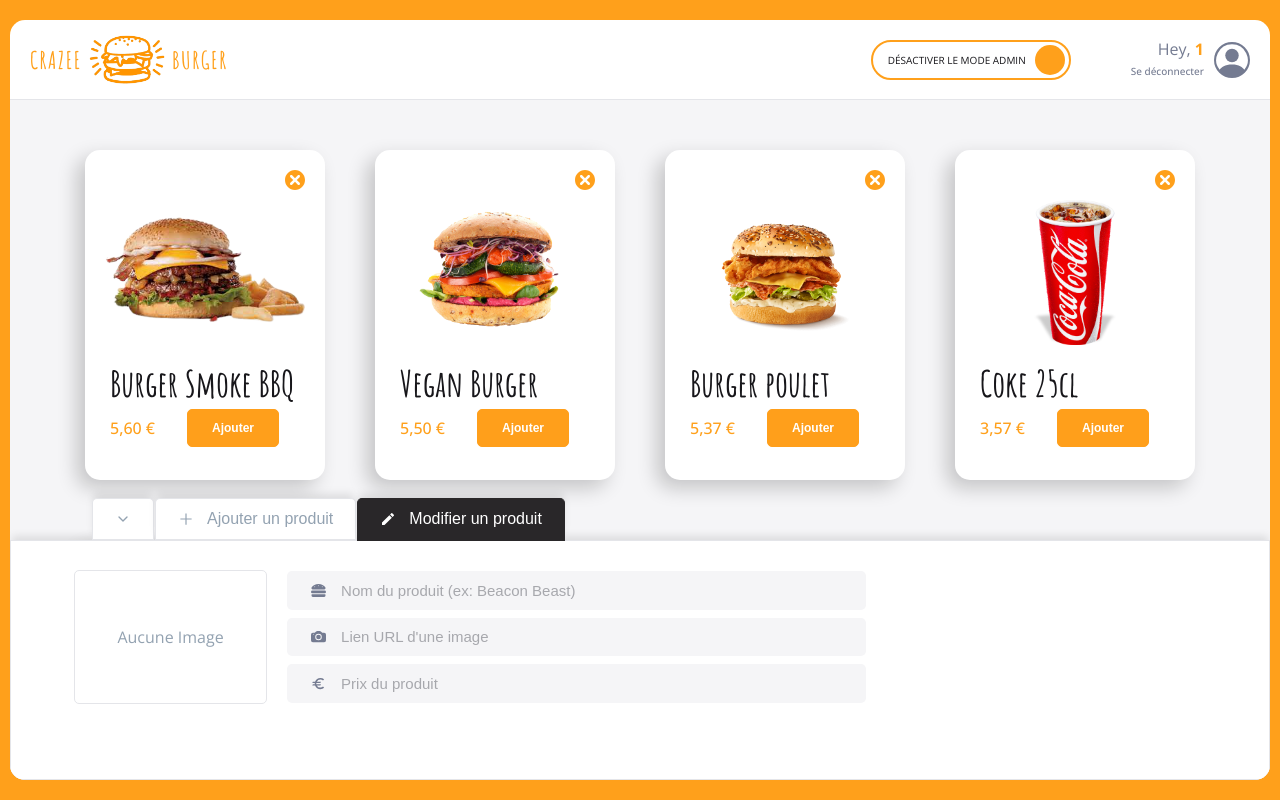
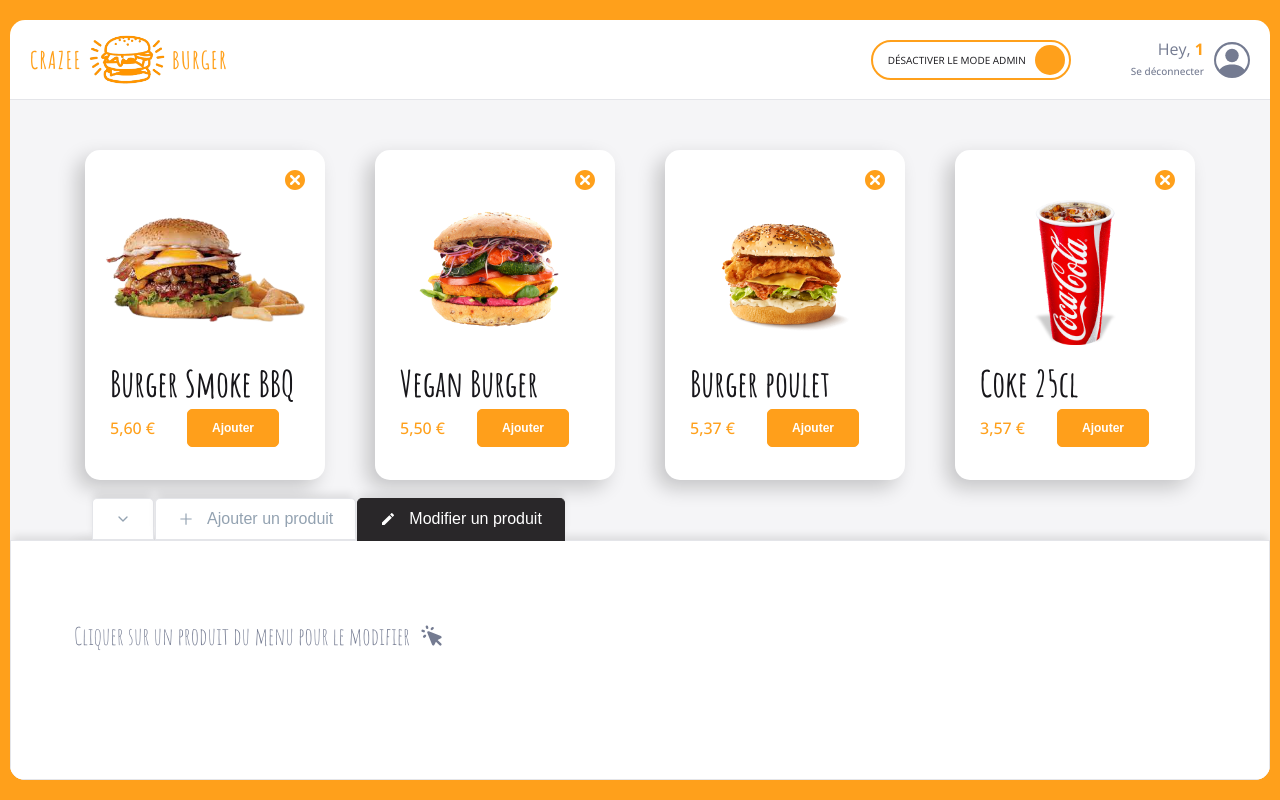
Before and after one commit to aldofwi/crazee-burger, a React (Vite) app: page /order/1 in a window 1280 px wide. Built offline with nearby package versions, Linux system fonts and the light colour scheme.

Commit message:
✨ F09 : ADMIN > EditForm > Focus on title  on Delete

```diff
--- a/src/components/pages/order/Main/Admin/AdminPanel/AdminPanel.jsx
+++ b/src/components/pages/order/Main/Admin/AdminPanel/AdminPanel.jsx
@@ -2,13 +2,15 @@ import { useContext } from "react";
 import { theme } from '/src/components/pages/theme'
 import styled from "styled-components"
 import OrderContext from "/src/context/OrderContext";
-import { tabsConfig, getTabSelected } from "../tabsConfig";
+import { getTabSelected, getTabsConfig } from "../tabsConfig";
+import { EMPTY_PRODUCT } from "../../../../../../enums/product";
 
 export default function AdminPanel() {
 
-  const { currentTabSelected } = useContext(OrderContext);
+  const { currentTabSelected, productSelected } = useContext(OrderContext);
 
-  const tabs = tabsConfig;
+  const hasAlreadyBeenClicked = productSelected !== EMPTY_PRODUCT;
+  const tabs = getTabsConfig(hasAlreadyBeenClicked);
   const tabSelected = getTabSelected(tabs, currentTabSelected);
 
   return (
--- a/src/components/pages/order/Main/Admin/AdminPanel/EditForm.jsx
+++ b/src/components/pages/order/Main/Admin/AdminPanel/EditForm.jsx
@@ -3,7 +3,6 @@ import TextInput from "../../../../../reusable-ui/TextInput";
 import { getInputTextsConfig } from "./inputTextConfig";
 import { useContext } from "react";
 import styled from "styled-components";
-import HintMessage from "./HintMessage";
 import ImagePreview from "./ImagePreview";
 
 export default function EditForm() {
--- a/src/components/pages/order/Main/Admin/AdminTabs.jsx
+++ b/src/components/pages/order/Main/Admin/AdminTabs.jsx
@@ -1,6 +1,6 @@
 import { useContext } from "react"
 import styled from "styled-components"
-import { tabsConfig } from "./tabsConfig"
+import { getTabsConfig } from "./tabsConfig"
 import Tab from "/src/components/reusable-ui/Tab"
 import { theme } from "/src/components/pages/theme"
 import OrderContext from "/src/context/OrderContext"
@@ -19,7 +19,7 @@ export default function AdminTabs() {
     setCurrentTabSelected(tabSelected); // sélectionne moi la tab sélectionnée
   }
 
-  const tabs = tabsConfig;
+  const tabs = getTabsConfig();
 
   return (
 
--- a/src/components/pages/order/Main/Admin/tabsConfig.jsx
+++ b/src/components/pages/order/Main/Admin/tabsConfig.jsx
@@ -1,9 +1,10 @@
 import { AiOutlinePlus } from "react-icons/ai"
-import { MdModeEditOutline } from "react-icons/md"
+import { MdModeEditOutline } from "react-icons/md";
 import AddForm from "./AdminPanel/AddForm";
 import EditForm from "./AdminPanel/EditForm";
+import HintMessage from "./AdminPanel/HintMessage";
 
-export const tabsConfig = [
+export const getTabsConfig = (hasAlreadyBeenClicked) => [
   {
     index: "add",
     label: "Ajouter un produit",
@@ -14,7 +15,7 @@ export const tabsConfig = [
     index: "edit",
     label: "Modifier un produit",
     Icon: <MdModeEditOutline />,
-    Content : <EditForm />,
+    Content : hasAlreadyBeenClicked ? <EditForm /> : <HintMessage />,
   },
 ];
 
--- a/src/components/pages/order/Main/MainRightSide/Menu/Menu.jsx
+++ b/src/components/pages/order/Main/MainRightSide/Menu/Menu.jsx
@@ -7,7 +7,7 @@ import EmptyMenuClient from './EmptyMenuClient';
 import { checkIfProductIsClicked } from './helper';
 import OrderContext from '/src/context/OrderContext';
 import ProductCard from '../../../../../reusable-ui/ProductCard';
-import { DEFAULT_IMAGE, DEFAULT_TITLE } from '../../../../../../enums/product';
+import { DEFAULT_IMAGE, DEFAULT_TITLE, EMPTY_PRODUCT } from '../../../../../../enums/product';
 
 export default function Menu() {
 
@@ -33,9 +33,11 @@ export default function Menu() {
         titleEditRef.current.focus();
     }
 
-    const handleCardDelete = (event, id) => {
+    const handleCardDelete = (event, idProductToDelete) => {
         event.stopPropagation();
-        handleDelete(id);
+        handleDelete(idProductToDelete);
+        idProductToDelete === productSelected.id && setProductSelected(EMPTY_PRODUCT);
+        titleEditRef.current.focus();
     }
 
     // Affichage
--- a/src/components/pages/order/OrderPage.jsx
+++ b/src/components/pages/order/OrderPage.jsx
@@ -14,8 +14,8 @@ export default function OrderPage() {
   const [isModeAdmin, setIsModeAdmin] = useState(true);
   const [isCollapsed, setIsCollapsed] = useState(false);
   const [newProduct, setNewProduct]   = useState(EMPTY_PRODUCT);
+  const [productSelected, setProductSelected] = useState(EMPTY_PRODUCT);
   const [currentTabSelected, setCurrentTabSelected] = useState("edit");
-  const [productSelected, setProductSelected] = useState({});
   const titleEditRef = useRef();
 
   // State Handler (ou Gestionnaire de state)
```
